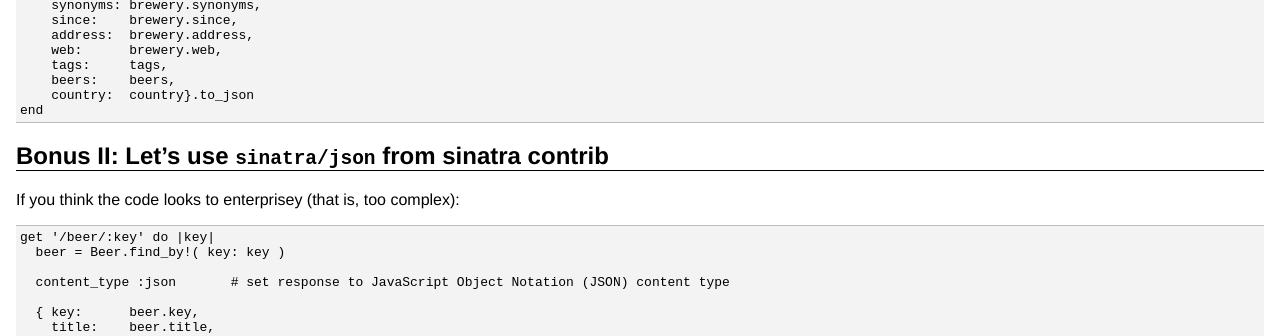
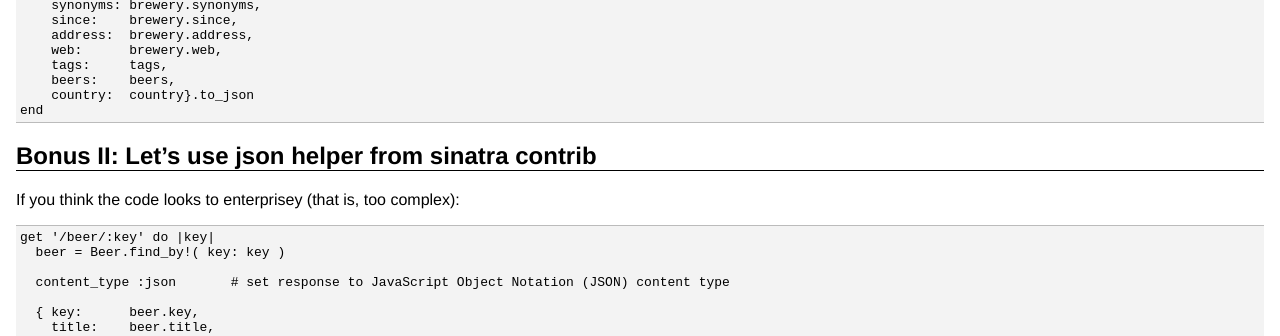
Before and after one commit to planetruby/gems, a Jekyll site: the page built from _posts/2015-04-09-beerdb.md, in a window 1280 px wide and 900 px high, scrolled down 3446 px. Shown: the part 118-454 px from the top of the window. Built offline with Jekyll 4.4.1, drawn with Linux system fonts in a browser that asks for light colours.

Commit message:
Update 2015-04-09-beerdb.md

```diff
--- a/_posts/2015-04-09-beerdb.md
+++ b/_posts/2015-04-09-beerdb.md
@@ -222,7 +222,7 @@ end
 ~~~
 
 
-## Bonus II: Let's use `sinatra/json` from sinatra contrib
+## Bonus II: Let's use json helper from sinatra contrib
 
 If you think the code looks to enterprisey (that is, too complex):
 
```
